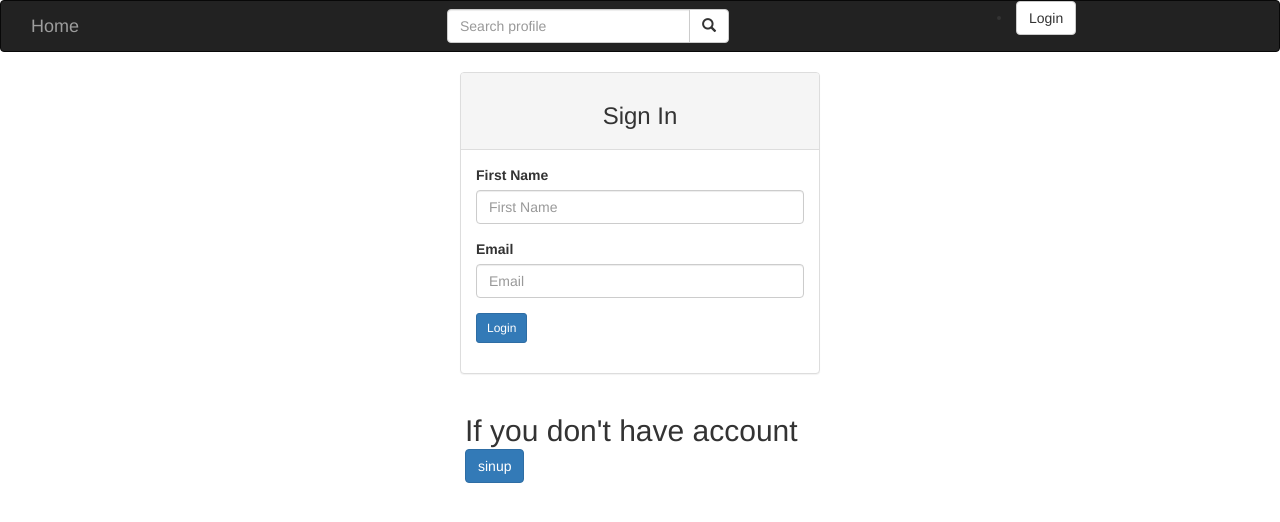
After one commit to UmuhireAnuarithe/Instagram, a Django app: template instagram/templates/registration/login.html in a window 1280 px wide. The commit adds this page. Shown: the top 522 px of the page. Run offline with Django 3.2, Linux system fonts and the light colour scheme; the template is opened without the code that fills it: values that come from a table or form of the project are taken from there, others are empty; some libraries are stand-ins or nearby versions.

Commit message:
add changes

```diff
--- a/Instagram/urls.py
+++ b/Instagram/urls.py
@@ -15,10 +15,11 @@ Including another URLconf
 """
 from django.conf.urls import url ,include
 from django.contrib import admin
-
+from django.contrib.auth import views
 
 urlpatterns = [
     url(r'^admin/', admin.site.urls),
     url(r'^accounts/', include('registration.backends.simple.urls')),
+    url(r'^logout/$', views.logout, {"next_page": '/'}),
     url(r'^',include('instagram.urls'))
 ]
--- a/instagram/templates/navbar.html
+++ b/instagram/templates/navbar.html
@@ -9,11 +9,12 @@
 <nav class="navbar navbar-inverse">
   <div class="container-fluid">
     <div class="navbar-header">
+        <div class="col-sm-4 col-md-4 navbar-left">
       <a class="navbar-brand" href="{% url 'welcome' %}">Home</a>
     </div>
-    <div class="col-sm-4 col-md-4 navbar-right">
+    <div class="col-sm-4 col-md-3 navbar-center">
 
-        <form class="navbar-form" role="search" action="{% url 'search_user' %}">
+        <form class="navbar-form" role="search" action="{% url 'search_user' %}"></form>
 
           <div class="input-group">
             <input type="text" class="form-control" placeholder="Search profile" name="profile">
@@ -24,6 +25,35 @@
 
         </form>
       </div>
+      <div class="col-sm-4 col-md-3 navbar-right">
+          <div class="col-sm-12 col-md-12">
+              {% if user.is_authenticated %}
+              <ul>
+                <li class="dropdown">
+                  <a href="#" class="dropdown-toggle btn btn-default" data-toggle="dropdown" role="button" aria-expanded="false">Account
+                            <span class="caret"></span>
+                        </a>
+                  <ul class="dropdown-menu" role="menu">
+                    <li>
+                      <a href="{%url 'welcome'%}">Home</a>
+                    </li>
+                    <li>
+                      <a href="/accounts/password/change">Change Password</a>
+                    </li>
+                    <li>
+                      <a href="/logout">Logout</a>
+                    </li>
+                  </ul>
+                </li>
+              </ul>
+              {% else %}
+              <li>
+                <a class='btn btn-default' href="/accounts/login">Login</a>
+              </li>
+
+              {% endif %}
+            </div>
+      </div>
   </div>
 </nav>
 </body>
--- /dev/null
+++ b/instagram/templates/registration/login.html
@@ -0,0 +1,42 @@
+{%extends "base.html"%}
+{% load bootstrap3 %}
+{% block content %}
+<div class="container">
+    <div class="row">
+        <!-- Empty div -->
+        <div class="col-md-4"></div>
+        <div class="col-md-4">
+            {% if form.errors %}
+            <p> Password or Username is incorrect </p>
+            {% endif %}
+            <div class="panel panel-default">
+
+                <div class="panel-heading">
+                    <h3 class="text-center">Sign In</h3>
+                </div>
+                <div class="panel-body">
+
+                    <form action="/accounts/login/" method="post">
+                        {% csrf_token %}
+                        {% bootstrap_form form%}
+
+                        <div class="form-group">
+                            <input type="submit" class="btn btn-primary btn-sm" value="Login">
+                        </div>
+                        <input type="hidden" name="next" value="{{next}}">
+                    </form>
+                </div>
+            </div>
+        </div>
+        <!-- empty div -->
+        <div class="col-md-4"></div>
+    </div>
+    <div class="col-md-4"></div>
+    <div class="col-md-4">
+        <h2>If you don't have account  <a class='btn btn-primary' href="/accounts/register/">sinup</a> </h2>
+    </div>
+    <div class="col-md-4"></div>
+
+</div>
+
+{% endblock %}
--- a/instagram/urls.py
+++ b/instagram/urls.py
@@ -2,6 +2,7 @@ from django.conf.urls import url
 from . import views
 from django.conf import settings
 from django.conf.urls.static import static
+
 
 urlpatterns=[
     url('^$',views.welcome,name = 'welcome'),
```
Also changed, not shown: instagram/templates/registration/registration_form.html (line endings or trailing spaces).
